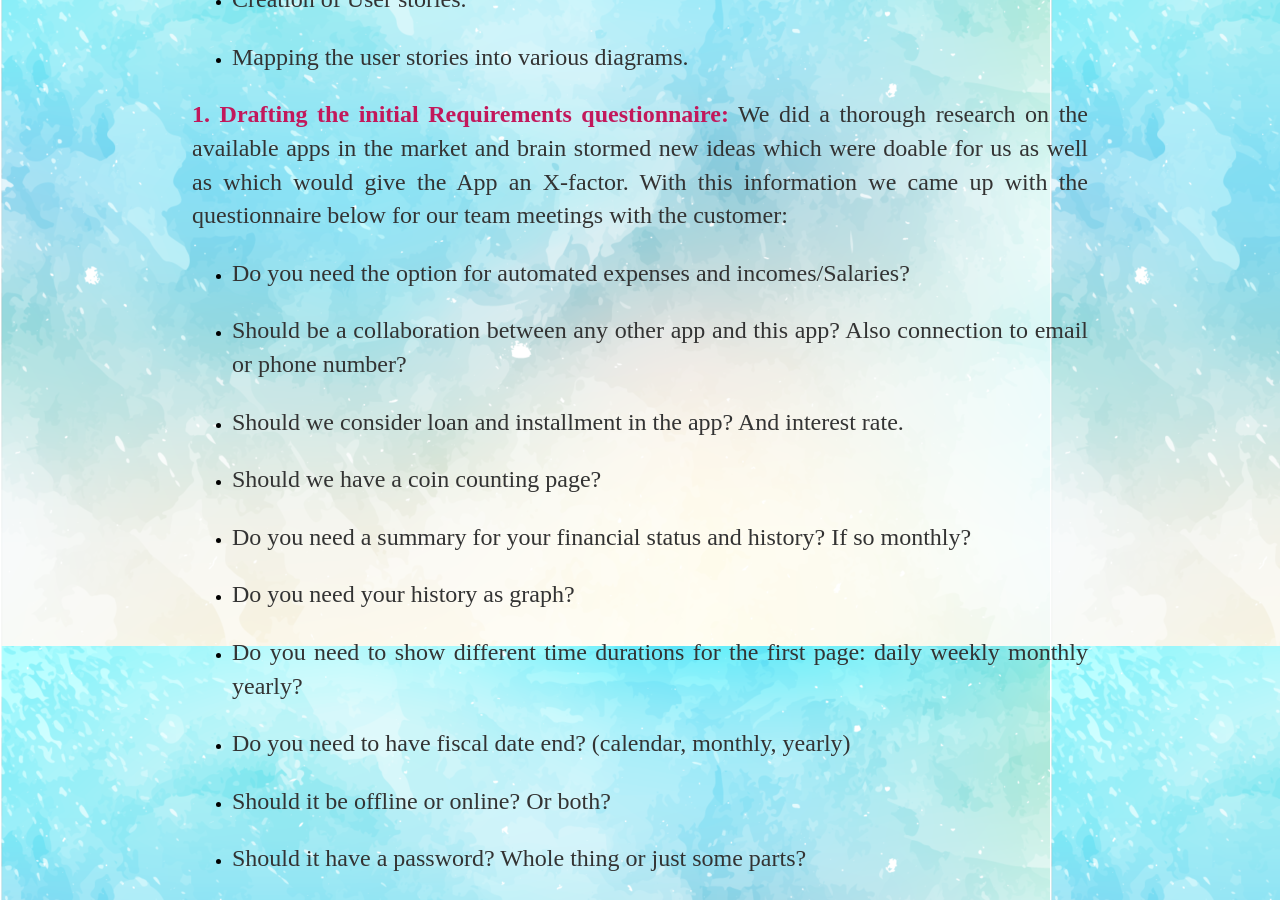
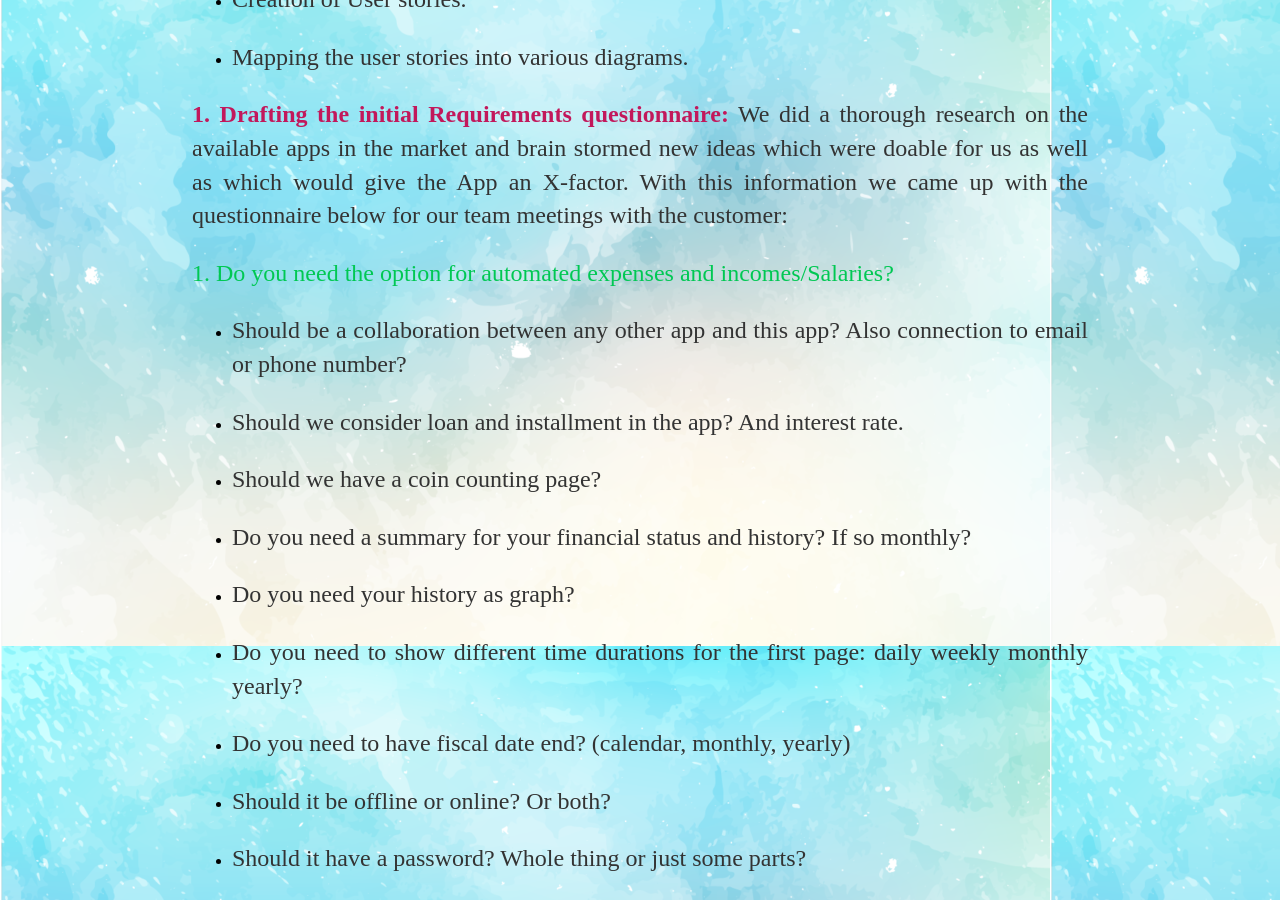
Before and after one commit to 785pavan/isee2019-SPENDEMON, a Jekyll site: the page built from docs/_posts/2019-05-15-ISEE-2019-Requirements-Analysis.md, in a window 1280 px wide and 900 px high, scrolled down 904 px. Built offline with Jekyll 4.4.1, drawn with Linux system fonts in a browser that asks for light colours.

Commit message:
Update 2019-05-15-ISEE-2019-Requirements-Analysis.md

```diff
--- a/docs/_posts/2019-05-15-ISEE-2019-Requirements-Analysis.md
+++ b/docs/_posts/2019-05-15-ISEE-2019-Requirements-Analysis.md
@@ -22,7 +22,8 @@
 **<span style="color:#C2185B; font-family:Cursive">1. Drafting the initial Requirements questionnaire:</span>**
 We did a thorough research on the available apps in the market and brain stormed new ideas which were doable for us as well as which would give the App an X-factor. With this information we came up with the questionnaire below for our team meetings with the customer:
 
-* Do you need the option for automated expenses and incomes/Salaries?
+
+<span style="color:#00C853"> 1. Do you need the option for automated expenses and incomes/Salaries?</span>
 
 * Should be a collaboration between any other app and this app? Also connection to email or phone number?
 
```
